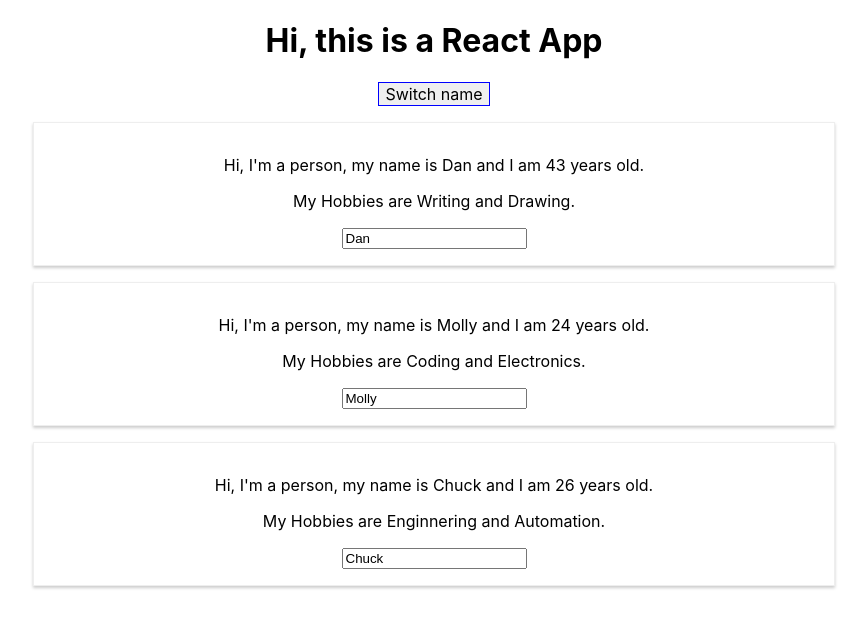
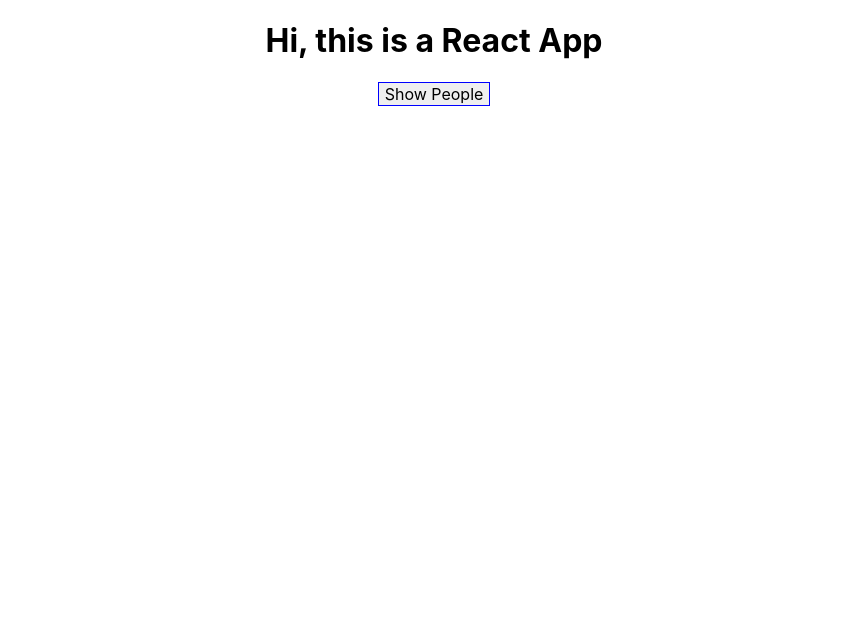
Before and after one commit to JaarenDSacharow/react16, a React app: page / in a window 1280 px wide. Shown: the whole page, without its empty margins (206-1073 px from the left). Built offline with nearby package versions, Linux system fonts and the light colour scheme.

Commit message:
added dynamic list editing

```diff
--- a/src/components/App.js
+++ b/src/components/App.js
@@ -5,19 +5,23 @@ import Person from './Person/Person';
 class App extends Component {
 
   state = { //you can only use state in a class that extends Component
+    showPeople: false,
     people : [
       {
+        id: 1,
         name: "Dan",
         age: 43,
         hobbies: "My Hobbies are Writing and Drawing."
       },
       {
+        id: 2,
         name: "Molly",
         age: 24,
         hobbies: "My Hobbies are Coding and Electronics."
 
       },
       {
+        id: 3,
         name: "Chuck",
         age: 26,
         hobbies: "My Hobbies are Enginnering and Automation."
@@ -26,67 +30,64 @@ class App extends Component {
     ]
   }
 
-  switchNameHandler = (newName) => {
-    //console.log('was clicked');
-    //DON'T DO THIS this.state.people[0] = "Daniel";
+ //handler to update a name
+  nameChangedHandler = (event, id) => {
+
+    //first find the spot in state that matches the ID argument
+    const personIndex = this.state.people.findIndex(p => {
+      return p.id === id;
+    });
+
+    // use spread operator to make a copy of the single person object, using
+    // the index we got just above to find it in the 'people' state object
+    const person = {
+      ...this.state.people[personIndex]
+    };
+
+     //change the copy of that person object with the name passed in from the event target
+    person.name = event.target.value;
+
+    //make a copy of state with the spread operator
+    const people = [...this.state.people];
+    //on that copy, replace the value with the single person copy
+    people[personIndex] = person;
+
+    //finally, set state to the whole copy
     this.setState({
-      people : [
-        {
-          name: newName,
-          age: 43,
-          hobbies: "My Hobbies are Writing and Drawing."
-        },
-        {
-          name: "Molly Beans",
-          age: 24,
-          hobbies: "My Hobbies are Coding and Electronics."
+      people: people
+    });
+  }
 
-        },
-        {
-          name: "Chuck",
-          age: 26,
-          hobbies: "My Hobbies are Enginnering and Automation."
-        },
-
-      ]
+  toggleShowPeopleHandler = () => {
+    this.setState({
+      showPeople: !this.state.showPeople
     })
   }
 
-  nameChangedHandler = (event) => {
+  deletePersonHandler = (index) => {
+
+    const people = [...this.state.people]; //use the spread operator to make a copy rather than mutating state
+
+    people.splice(index, 1);
     this.setState({
-      people : [
-        {
-          name: event.target.value,
-          age: 43,
-          hobbies: "My Hobbies are Writing and Drawing."
-        },
-        {
-          name: "Molly Beans",
-          age: 24,
-          hobbies: "My Hobbies are Coding and Electronics."
-
-        },
-        {
-          name: "Chuck",
-          age: 26,
-          hobbies: "My Hobbies are Enginnering and Automation."
-        },
-
-      ]
-    });
+      people: people
+    })
   }
 
   render() {
-    return (
-      <div className="App">
-      <h1>Hi, this is a React App</h1>
-      <button className="updateButton" onClick={() => this.switchNameHandler('Daniel')}>Switch name</button>
+
+    let people = null;
+
+    if(this.state.showPeople) {
+      people = (
+        <div>
           {
-        this.state.people.map((person)=> {
+            this.state.people.map((person, index) => {
               return (
                 <Person
-            changed = {this.nameChangedHandler}
-            click={this.switchNameHandler.bind(this, 'Dan')}  // you can pass references to a method to a child component
+                  key = {person.id} //<-- to manipulate the list more efficiently, also kills that annoying error
+                  changed = {(event) => this.nameChangedHandler(event, person.id )}
+                  click={()=>this.deletePersonHandler(index)}  // you can pass references to a method to a child component
                   name={person.name}
                   age={person.age}>
                   {person.hobbies}
@@ -95,6 +96,15 @@ class App extends Component {
             })
           }
         </div>
+      )
+    }
+
+    return (
+      <div className="App">
+      <h1>Hi, this is a React App</h1>
+      <button className="updateButton" onClick={() => this.toggleShowPeopleHandler()}>Show People</button>
+        {people}
+      </div>
     );
   }
 }
--- a/src/components/Person/Person.css
+++ b/src/components/Person/Person.css
@@ -6,10 +6,3 @@
     padding: 16px;
     text-align: center;
 }
-
-.updateButton {
-    background-color: 'white';
-    font: inherit;
-    border: 1px solid blue;
-    padding: '8px';
-}
--- a/src/components/Person/Person.js
+++ b/src/components/Person/Person.js
@@ -1,5 +1,5 @@
 import React from 'react';
-import './Person.css'
+import './Person.css';
 
 //functional components are best practice
 const person = (props) => {
@@ -8,9 +8,10 @@ const person = (props) => {
 
     return (
         <div className="Person">
-            <p onClick={click}>Hi, I'm a person, my name is {name} and I am {age} years old.</p>
+            <p>Hi, I'm a person, my name is {name} and I am {age} years old.</p>
             <p>{props.children}</p>
             <input type="text"  onChange={changed} value={name}/>
+            <p><button onClick={click}>Delete Person</button></p>
         </div>
 
     );
```
Lines whose indentation alone changed are shown as unchanged.
